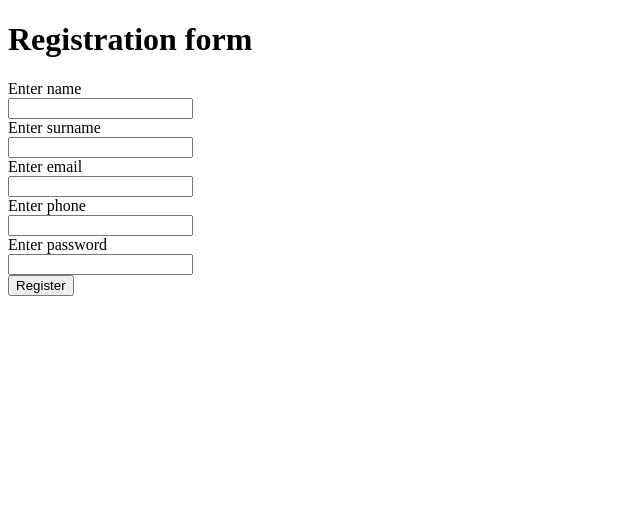
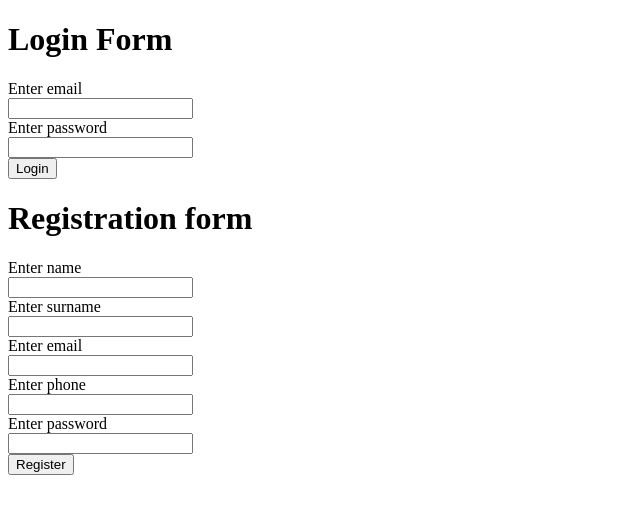
Before and after one commit to ondrakodat/HotelSystem_GUI, a Vue app: page / in a window 1280 px wide. Shown: the top 514 px of the page, without its empty margins (0-640 px from the left). Built offline with nearby package versions, Linux system fonts and the light colour scheme.

Commit message:
Added forms to main page

```diff
--- a/src/App.vue
+++ b/src/App.vue
@@ -1,52 +1,12 @@
 <script setup lang="ts">
-import {ref} from 'vue'
-const username = ref('');
-const surname = ref('');
-const email = ref('');
-const phone = ref('');
-const password = ref('');
-
-async function register(){
-    const RegisterDto = {
-      username : username.value,
-      lastname : surname.value,
-      email : email.value,
-      hashedSecret : password.value,
-      phone : phone.value
-    }
-
-    const response = await fetch('http://localhost:8080/api/person/register', {
-      method : 'POST',
-      headers : {
-        'Content-Type' : 'application/json'
-      },
-      body : JSON.stringify(RegisterDto)
-    })
-    console.log(response.status)
-}
-
+import Login from './components/LoginForm.vue'
+import Registration from './components/RegisterForm.vue'
 </script>
 
-
-
 <template>
-  <h1>Registration form</h1>
-
-  <form @submit.prevent="register">
-    <label for="name"> Enter name </label> <br>
-    <input type="text" id="name" v-model="username" /><br>
-    <label for="surname"> Enter surname </label><br>
-    <input type="text" id="surname" v-model="surname" /><br>
-    <label for="email"> Enter email </label><br>
-    <input type="email" id="email" v-model="email" /><br>
-    <label for="phone"> Enter phone </label><br>
-    <input type="tel" id="phone" v-model="phone" /><br>
-    <label for="password"> Enter password </label><br>
-    <input type="password" id="password" v-model="password" /><br>
-    <button type="submit"> Register </button>
-  </form>
-
-
+  <Login />
+  <Registration />
 </template>
 
-<style scoped></style>
+<style scoped>
+</style>
```
